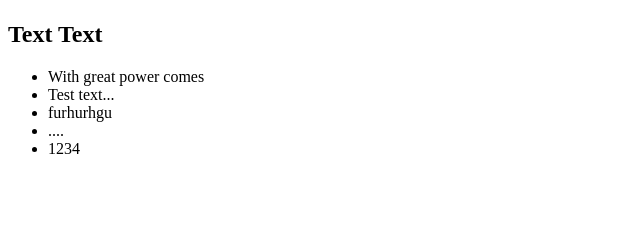
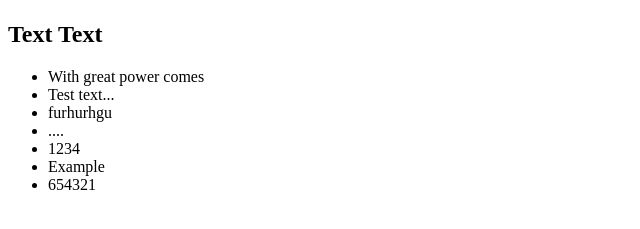
Before and after one commit to georg-claude-test/0main_openSAP_repo, a plain HTML site: page index.html in a window 1280 px wide. Shown: the part 59-288 px from the top of the page, without its empty margins (0-640 px from the left). Drawn offline with Linux system fonts and the light colour scheme.

Commit message:
5th quote "654321"

```diff
--- a/index.html
+++ b/index.html
@@ -14,6 +14,8 @@
 			<li>furhurhgu</li>
 			<li>....</li>
 			<li>1234</li>
+			<li>Example</li>
+			<li>654321</li>
 		</ul>
 	</body>
 </html>
```
